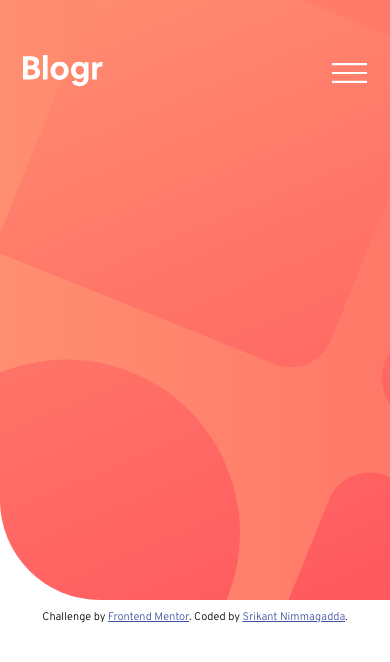
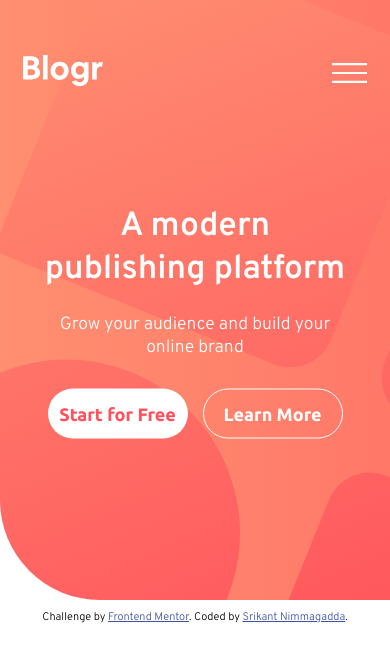
Before and after one commit to srikant-n/fm-blogr-landing-page, a React app: page / in a window 390 px wide. Shown: the top 662 px of the page. Built offline with nearby package versions, Linux system fonts and the light colour scheme.

Commit message:
Finish Intro for mobile

```diff
--- a/src/components/Intro.jsx
+++ b/src/components/Intro.jsx
@@ -1,14 +1,13 @@
 import React from "react";
 import styled from "styled-components";
-import { Button, Padding, HORIZONTAL_PADDING } from "./commonComponents";
+import { Button, Padding } from "./commonComponents";
 import bgUrl from "../../images/bg-pattern-intro.svg";
 import Header from "./Header.jsx";
-import MenuMobile from "./MenuMobile.jsx";
 
 /**
  * Filled button based on Button
  */
-const ButtonFilled = styled(Button)`
+const StartButton = styled(Button).attrs(() => ({ value: "Start for Free" }))`
   background-color: white;
   color: hsl(356, 100%, 66%);
   :hover {
@@ -20,7 +19,7 @@ const ButtonFilled = styled(Button)`
 /**
  * Outline button based on Button
  */
-const ButtonOutline = styled(Button)`
+const LearnMoreButton = styled(Button).attrs(() => ({ value: "Learn More" }))`
   border: 1px solid white;
   :hover {
     background-color: white;
@@ -32,6 +31,7 @@ const ButtonOutline = styled(Button)`
  * Background for Intro, gradient and image
  */
 const Background = styled(Padding)`
+  position: relative;
   background: url(${bgUrl}) -370px -280px no-repeat,
     linear-gradient(90deg, hsl(13, 100%, 72%) 0%, hsl(353, 100%, 62%) 100%);
   background-size: 1400px;
@@ -47,6 +47,47 @@ const Background = styled(Padding)`
 `;
 
 /**
+ * Main intro content holder
+ */
+const Content = styled.div`
+  margin-top: 10px;
+  position: absolute;
+  width: 80%;
+  text-align: center;
+  top: 50%;
+  left: 50%;
+  transform: translate(-50%, -50%);
+`;
+
+/**
+ * Main text for intro
+ */
+const Heading = styled.h1`
+  color: white;
+  font-size: 2.1em;
+`;
+
+/**
+ * Subtext
+ */
+const Paragraph = styled.p`
+  color: white;
+  font-size: 1.1em;
+`;
+
+/**
+ * Buttons container
+ */
+const Buttons = styled.div`
+  margin-top: 30px;
+  display: flex;
+  flex-direction: row;
+  align-items: center;
+  justify-content: center;
+  gap: 15px;
+`;
+
+/**
  * Intro section
  */
 class Intro extends React.Component {
@@ -54,6 +95,14 @@ class Intro extends React.Component {
     return (
       <Background>
         <Header />
+        <Content>
+          <Heading>A modern publishing platform</Heading>
+          <Paragraph>Grow your audience and build your online brand</Paragraph>
+          <Buttons>
+            <StartButton />
+            <LearnMoreButton />
+          </Buttons>
+        </Content>
       </Background>
     );
   }
```
